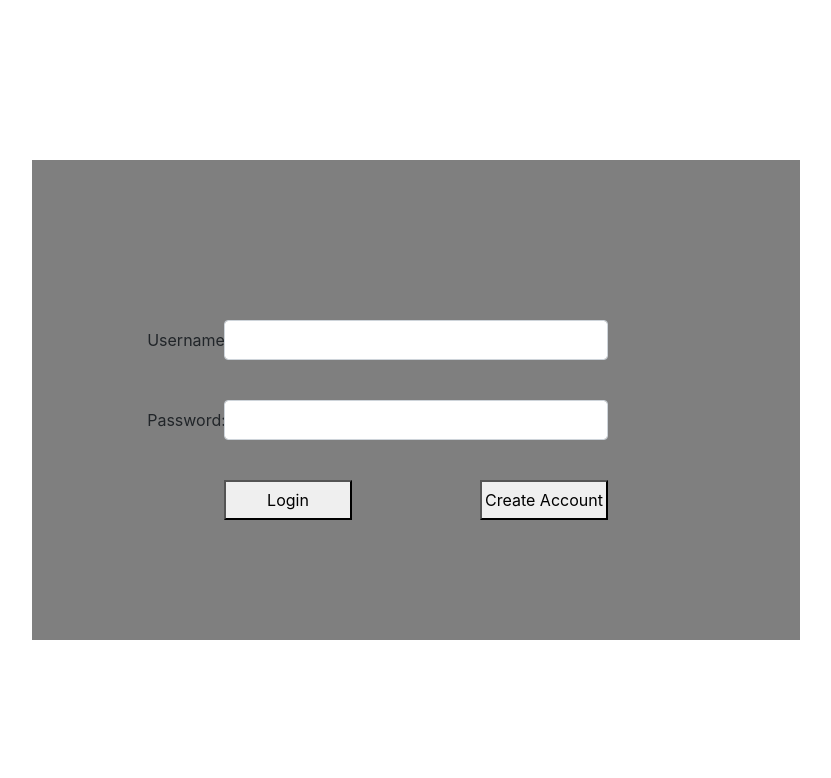
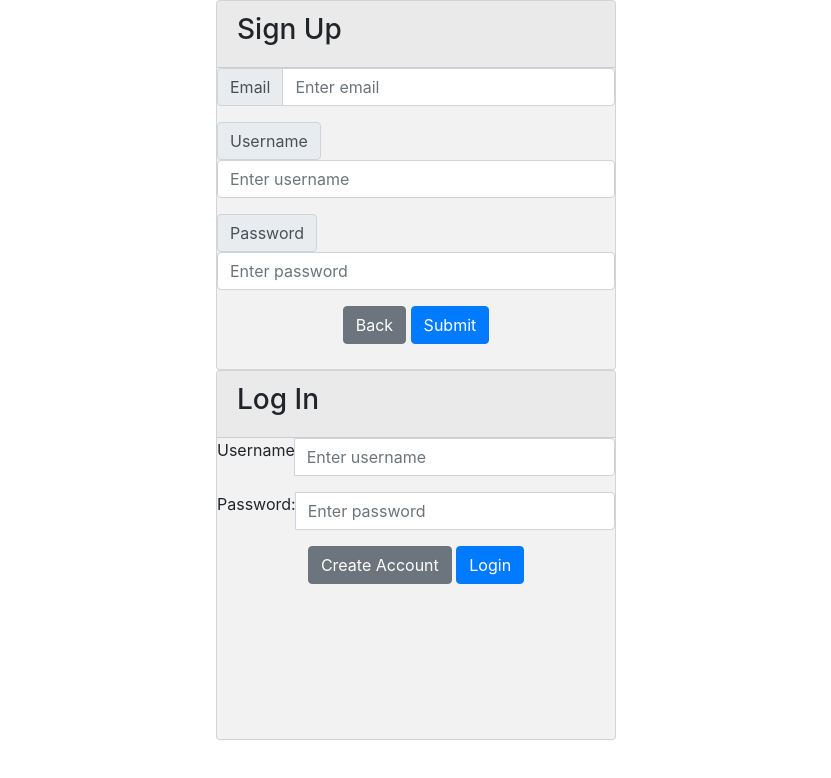
Before and after one commit to jwishcamper/CS410_Project, a website: page public/index.html in a window 1280 px wide. Shown: the whole page, without its empty margins (224-1055 px from the left). Drawn offline with nearby package versions, Linux system fonts and the light colour scheme; no server answers.

Commit message:
Login card classing

```diff
--- a/public/index.html
+++ b/public/index.html
@@ -14,33 +14,62 @@
 
   </div>
   <div id="createoverlay" class="container">
-    <div class="form-group">
-      <label for="usernameBoxCreate" id="username">Username:</label>
-      <input type="text" class="form-control" id="usernameBoxCreate" autocomplete="off" />
+    <div class="d-flex justify-content-center h-100">
+
+      <div class="card">
+        <div class="card-header">
+          <h3>Sign Up</h3>
+        </div>
+        <div class="input-group form-group">
+          <div class="input-group-prepend">
+            <span class="input-group-text" for="emailBoxCreate">Email</span>
+          </div>
+          <input type="email" class="form-control" id="emailBoxCreate" autocomplete="off" placeholder="Enter email" />
+        </div>
+        <div class="input group form-group">
+          <div class="input-group-prepend">
+            <span class="input-group-text" for="usernameBoxCreate">Username</span>
+          </div>
+          <input type="text" class="form-control" id="usernameBoxCreate" autocomplete="off" placeholder="Enter username" />
+        </div>
+        <div class="input group form-group">
+          <div class="input-group-prepend">
+            <span class="input-group-text" for="passwordBoxCreate">Password</span>
+          </div>
+          <input type="password" class="form-control" id="passwordBoxCreate" autocomplete="off" placeholder="Enter password" />
+        </div>
+        <div class="form group text-center">
+          <button id="back" class="btn btn-secondary">Back</button>
+          <button id="submit" class="btn btn-primary">Submit</button>
+        </div>
+      </div>
     </div>
-    <div class="form-group">
-      <label for="passwordBoxCreate" id="passwordCreate">Password:</label>
-      <input type="password" class="form-control" id="passwordBoxCreate" autocomplete="off" />
-    </div>
-    <div class="form-group">
-      <label for="emailBoxCreate" id="email">Email:</label>
-      <input type="email" class="form-control" id="emailBoxCreate" autocomplete="off" />
-    </div>
-    <button id="submit">Submit</button>
-    <button id="back">Back</button>
   </div>
 
   <div id="overlay" class="container">
-    <div class="form-group">
-      <label for="usernameBox" id="username">Username:</label>
-      <input type="text" class="form-control" id="usernameBox" autocomplete="off" />
+    <div class="d-flex justify-content-center h-100">
+      <div class="card">
+        <div class="card-header">
+          <h3>Log In</h3>
+        </div>
+        <div class="input-group form-group">
+          <div class="input-group-prepend">
+            <span for="usernameBox" id="username">Username</span>
+          </div>
+          <input type="text" class="form-control" id="usernameBox" autocomplete="off" placeholder="Enter username" />
+        </div>
+        <div class="input-group form-group">
+          <div class="input-group-prepend">
+            <span for="passwordBox" id="password">Password:</span>
+          </div>
+          <input type="password" class="form-control" id="passwordBox" autocomplete="off" placeholder="Enter password" />
+        </div>
+        <div class="form-group text-center">
+          <button id="create" class="btn btn-secondary">Create Account</button>
+          <button id="login" class="btn btn-primary">Login</button>
+        </div>
+      </div>
     </div>
-    <div class="form-group">
-      <label for="passwordBox" id="password">Password:</label>
-      <input type="password" class="form-control" id="passwordBox" autocomplete="off" type="password" />
-    </div>
-    <button id="login">Login</button>
-    <button id="create">Create Account</button>
   </div>
   <div>
     <ul id="messages" class="col-sm-8"></ul>
--- a/public/main.css
+++ b/public/main.css
@@ -54,7 +54,14 @@ form button {
 #messages li:nth-child(odd) {
   background: #eee;
 }
-
+.card{
+height: 370px;
+margin-top: auto;
+margin-bottom: auto;
+width: 400px;
+background-color: rgba(0,0,0,0.05) !important;
+}
+/*
 #overlay {
   position: fixed;
   display: block;
@@ -183,7 +190,7 @@ form button {
   height: 5%;
   top: 46%;
   left: 29%
-}
+}*/
 
 #friends {
   position: fixed;
```
